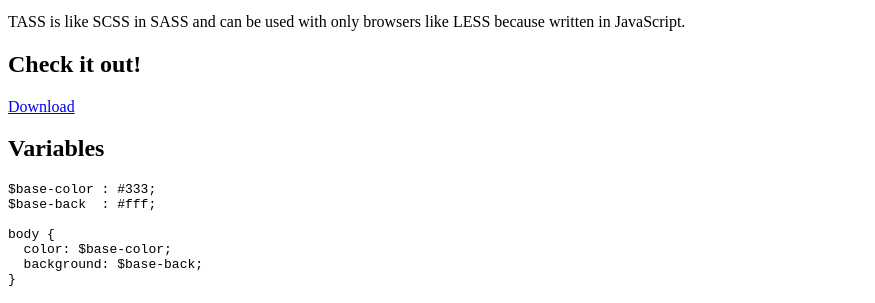
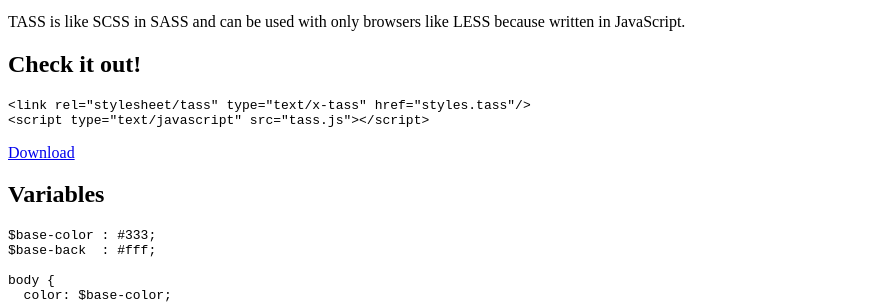
Before and after one commit to cho45/tasscss, a plain HTML site: page index.html in a window 1280 px wide. Shown: the part 186-489 px from the top of the page, 0-875 px from the left. Drawn offline with Linux system fonts and the light colour scheme; no server answers.

Commit message:
yappairu

```diff
--- a/index.html
+++ b/index.html
@@ -43,6 +43,10 @@
 						</section>
 						<section class="w2" id="download">
 							<h1>Check it out!</h1>
+							<pre>
+&lt;link rel="stylesheet/tass" type="text/x-tass" href="styles.tass"/>
+&lt;script type="text/javascript" src="tass.js">&lt;/script>
+</pre>
 							<p class="download"><a href="https://raw.github.com/cho45/tasscss/master/lib/tass.js" class="button">Download</a></p>
 						</section>
 					</div>
```
